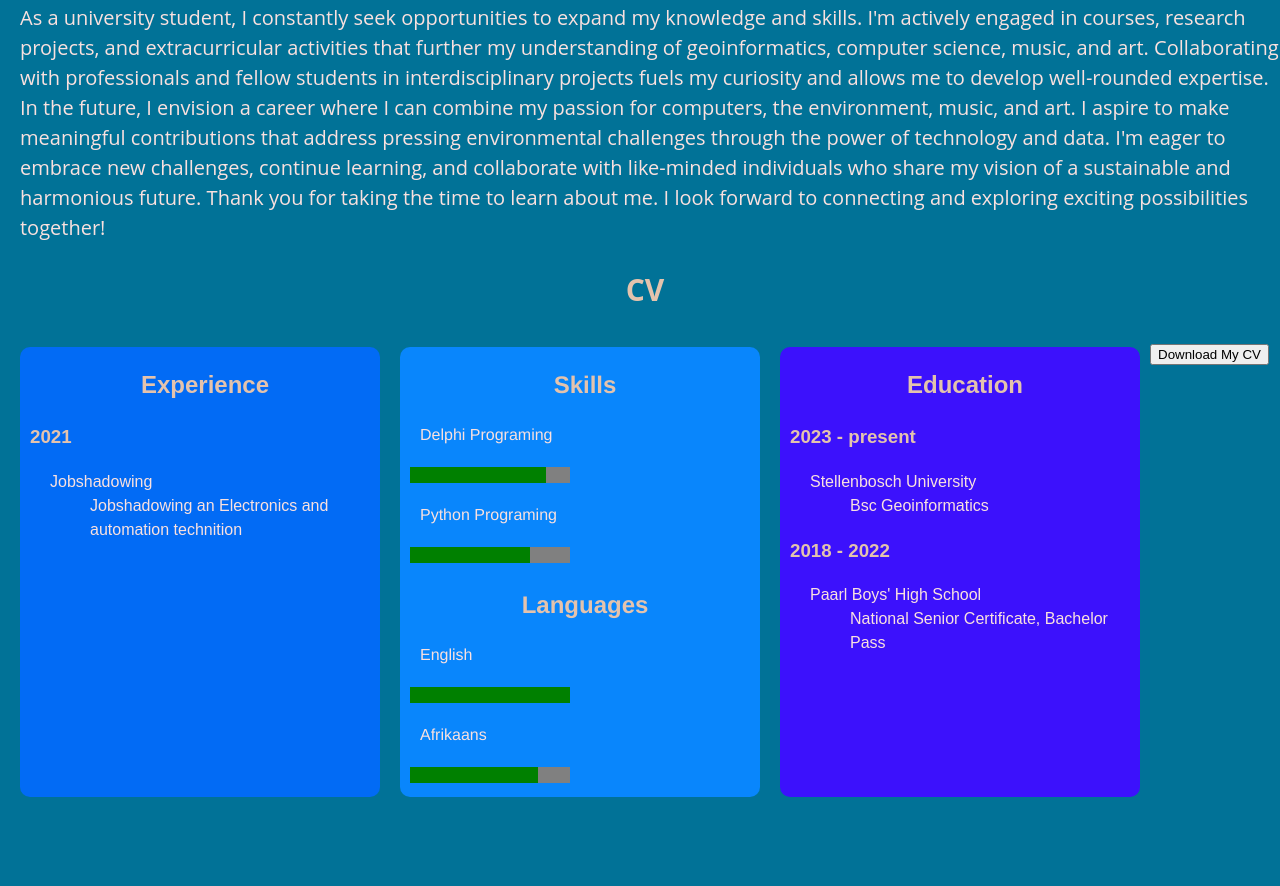
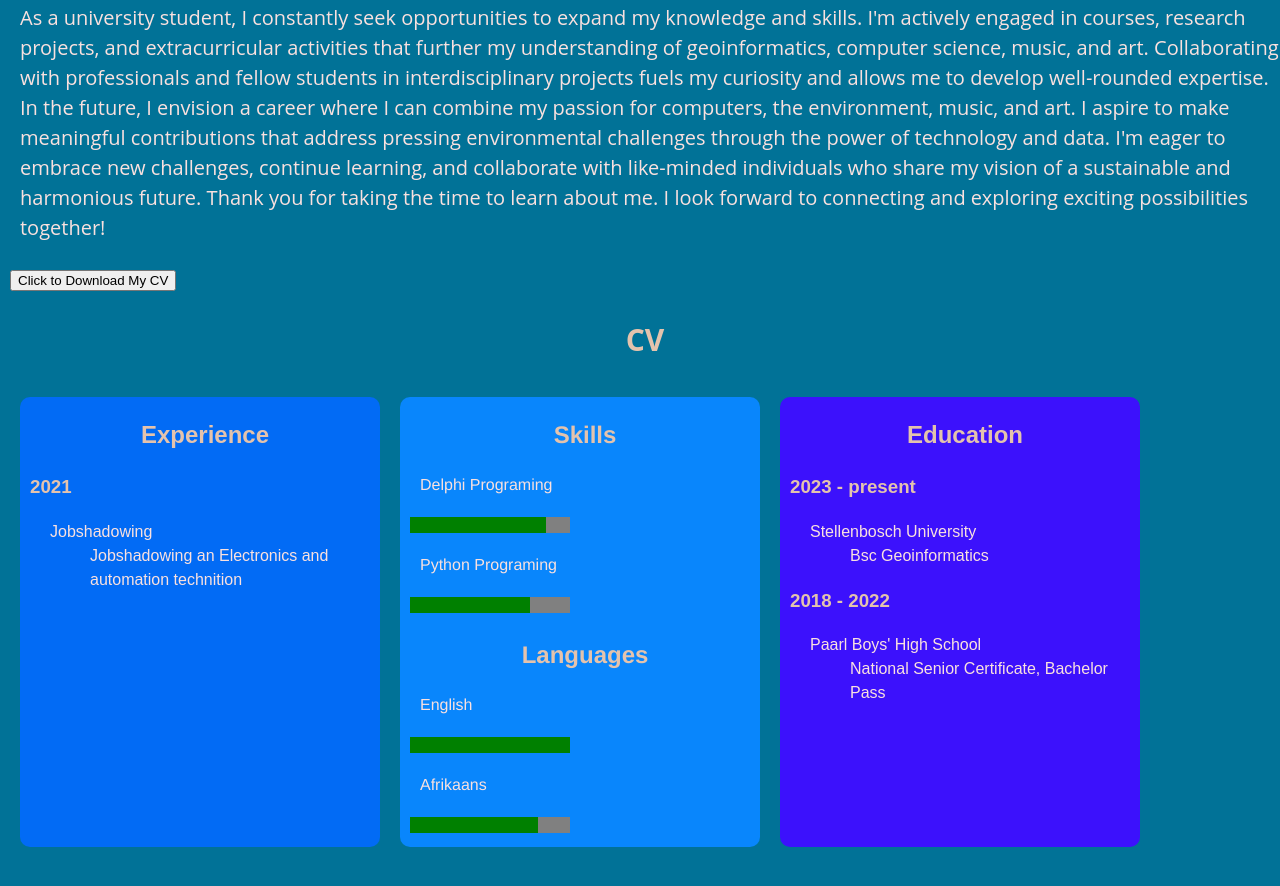
Before and after one commit to justin36070/justindevilliers, a plain HTML site: page index.html in a window 1280 px wide. Shown: the part 1069-1955 px from the top of the page. Drawn offline with Linux system fonts and the light colour scheme.

Commit message:
Update index.html

```diff
--- a/index.html
+++ b/index.html
@@ -33,12 +33,12 @@ Thank you for taking the time to learn about me. I look forward to connecting an
 
    <!--   <h2>My Maps</h2>
     <iframe src="https://cga-sun.maps.arcgis.com/apps/instant/basic/index.html?appid=53a65ff143c34f3c8a8751846a7a7d30" class = "MainForm" ></iframe> -->
+<a href = "my cv.pdf"
+                    Download = "CV_JustinDeVilliers">
+                <button type = "button"> Click to Download My CV </button>
+                </a>
+    <h2>CV</h2>
 
-    <h2>CV</h2>
-    <a href = "my cv.pdf"
-                    Download = "SARt">
-                <button type = "button"> Download My CV </button>
-                </a>
     <div class="body2">
        <!--<img src='https://chart.googleapis.com/chart?cht=qr&chl=mailto%3A1justindevilliers%40gmail.com&chs=180x180&choe=UTF-8&chld=L|2' rel='nofollow' alt='qr code'><a href='https://www.qr-code-generator.com' border='0' style='cursor:default'  rel='nofollow'></a>-->
        <h2>Experience</h2>
```
